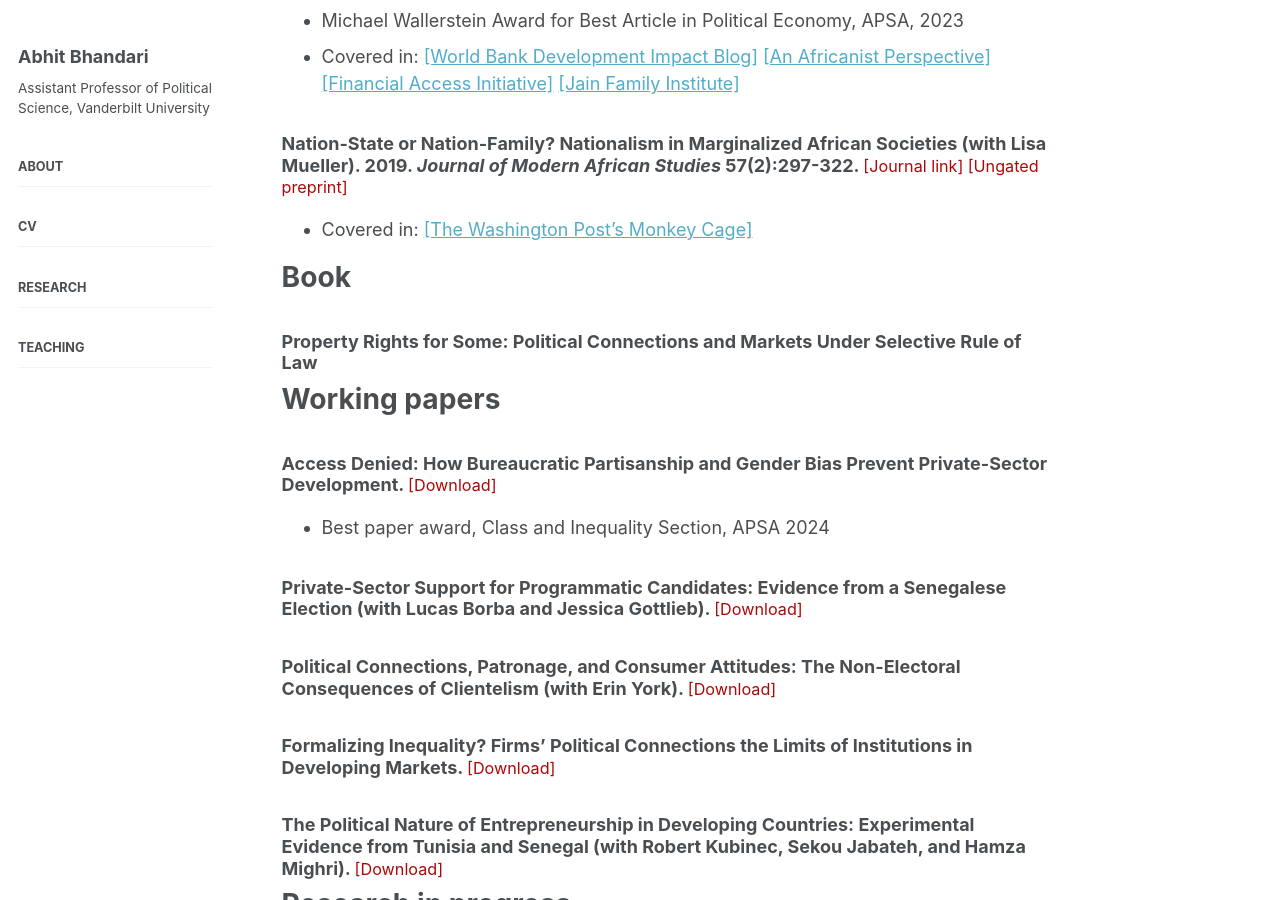
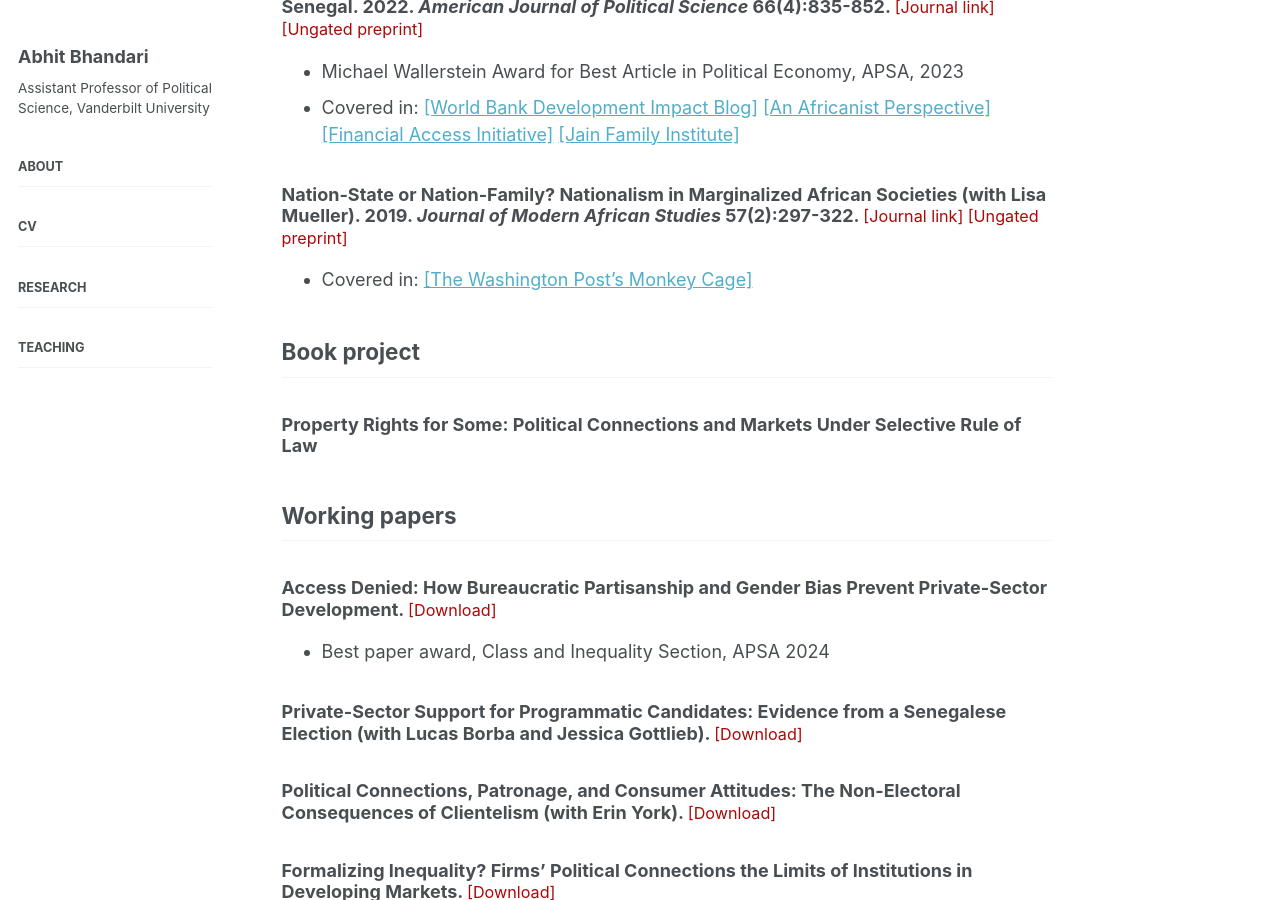
Before and after one commit to abhitbhandari/abhitbhandari.github.io, a Jekyll site: the page built from _pages/research.md, in a window 1280 px wide and 900 px high, scrolled down 526 px. Built offline with Jekyll 4.4.1, drawn with Linux system fonts in a browser that asks for light colours; a script bundle is joined from its source files by our own code; library files that are not in the unit come from our copies.

Commit message:
Update research.md

```diff
--- a/_pages/research.md
+++ b/_pages/research.md
@@ -6,7 +6,7 @@
   nav: "sidebar"
 ---
 
-# Publications
+## Publications
 
 ### **Substitutes For Rule of Law? How BITs Deepen But Do Not Broaden U.S. Investment in Developing Countries** (with Joonseok Yang). Forthcoming, *International Interactions.* <a href="https://www.tandfonline.com/doi/full/10.1080/03050629.2025.2564652" target="_blank" style="color:#ad0808; text-decoration:none; font-size:90%; font-weight:normal;">[Journal link]</a> <a href="/s/BhandariYang_BITs.pdf" target="_blank" style="color:#ad0808; text-decoration:none; font-size:90%; font-weight:normal;">[Ungated preprint]</a>
 
@@ -28,11 +28,11 @@
 
 
 
-# Book
+## Book project
 
 ### **Property Rights for Some: Political Connections and Markets Under Selective Rule of Law**
 
-# Working papers
+## Working papers
 
 ### **Access Denied: How Bureaucratic Partisanship and Gender Bias Prevent Private-Sector Development.** <a href="/s/Access_experiment_v6.pdf" target="_blank" style="color:#ad0808; text-decoration:none; font-size:90%; font-weight:normal;">[Download]</a>
 - Best paper award, Class and Inequality Section, APSA 2024
@@ -47,7 +47,7 @@
 
 
 
-# Research in progress
+## Research in progress
 
 
 ### **Political Formalization Cycles: How Political Uncertainty Can Promote Economic Development** (with Lucas Borba).
```
